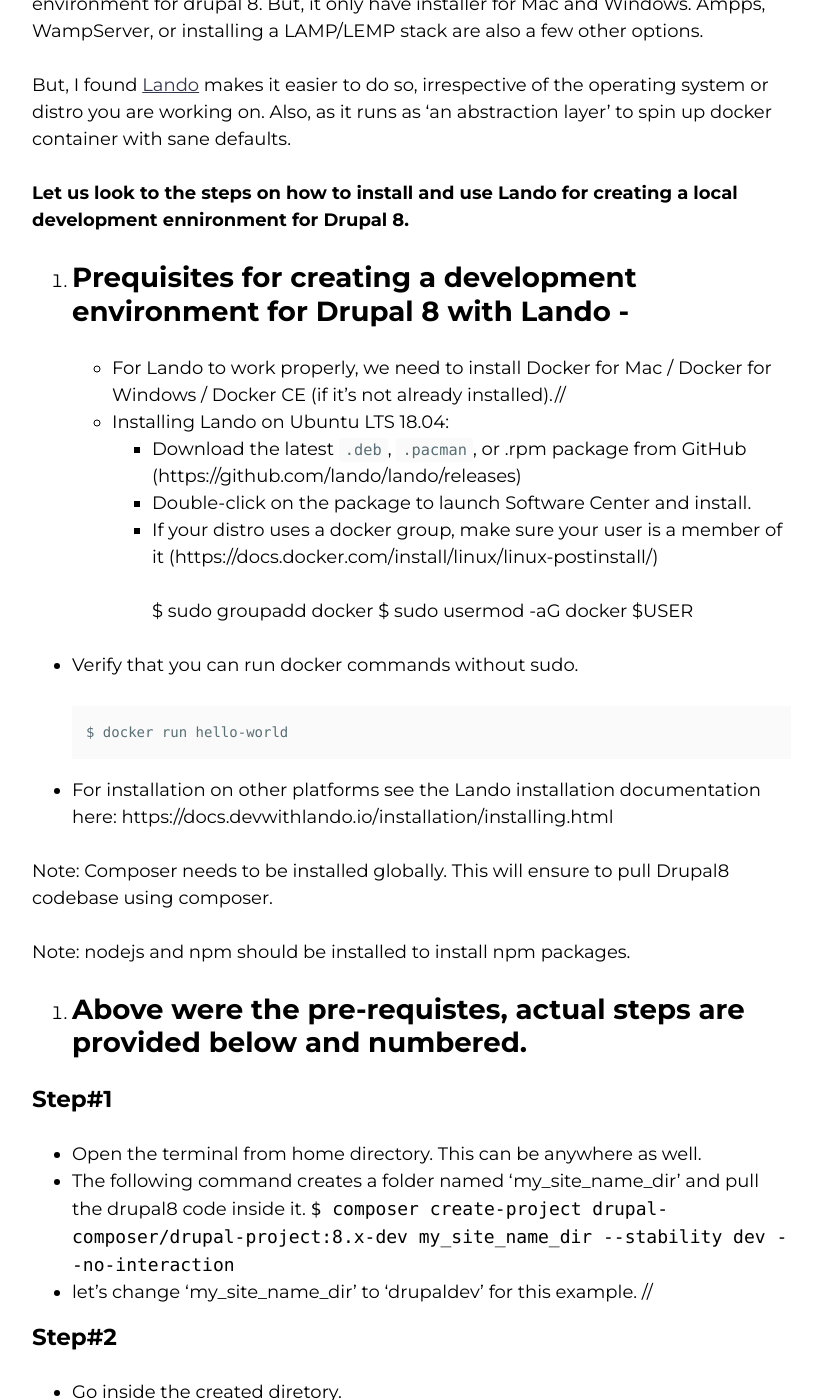
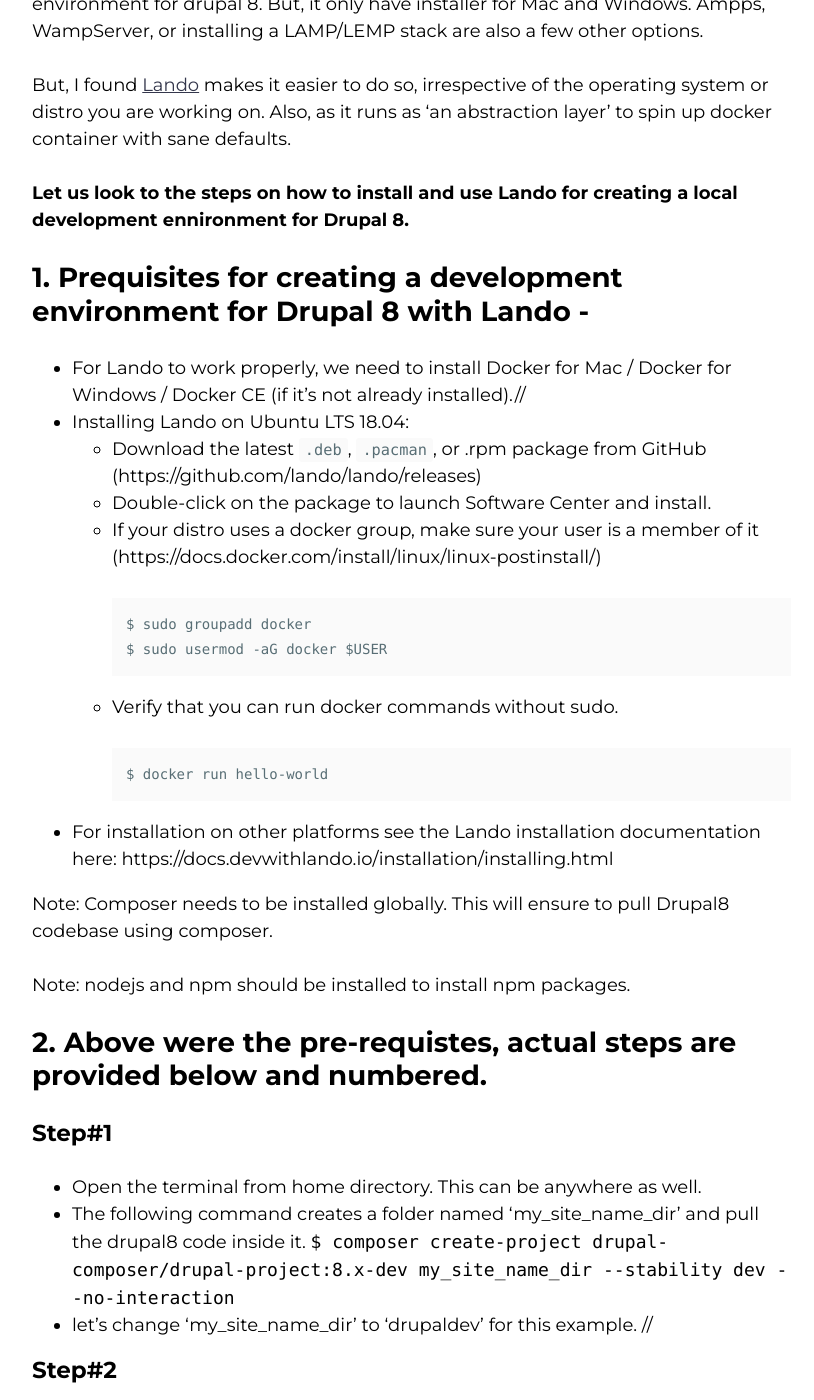
Before and after one commit to bhooraj/bhooraj-blog, a Jekyll site: the page built from _posts/2019-07-31-development-evironment-for-drupal-8-with-lando.md, in a window 1280 px wide and 1400 px high, scrolled down 742 px. Shown: the whole window, without its empty margins (343-1157 px from the left). Built offline with Jekyll 4.4.1, drawn with Linux system fonts in a browser that asks for light colours; nearby versions of some CDN libraries; some web fonts are replaced.

Commit message:
Update 2019-07-31-development-evironment-for-drupal-8-with-lando.md

```diff
--- a/_posts/2019-07-31-development-evironment-for-drupal-8-with-lando.md
+++ b/_posts/2019-07-31-development-evironment-for-drupal-8-with-lando.md
@@ -14,7 +14,7 @@
 
 **Let us look to the steps on how to install and use Lando for creating a local development ennironment for Drupal 8.**
 
-1. ## Prequisites for creating a development environment for Drupal 8 with Lando -
+## 1. Prequisites for creating a development environment for Drupal 8 with Lando -
 - For Lando to work properly, we need to install Docker for Mac / Docker for Windows / Docker CE (if it's not already installed).//
 - Installing Lando on Ubuntu LTS 18.04:
   - Download the latest `.deb`, `.pacman`, or .rpm package from GitHub (https://github.com/lando/lando/releases)
@@ -34,7 +34,7 @@
 
 Note: nodejs and npm should be installed to install npm packages.
 
-2. ## Above were the pre-requistes, actual steps are provided below and numbered.
+## 2. Above were the pre-requistes, actual steps are provided below and numbered.
 
 
 
```
